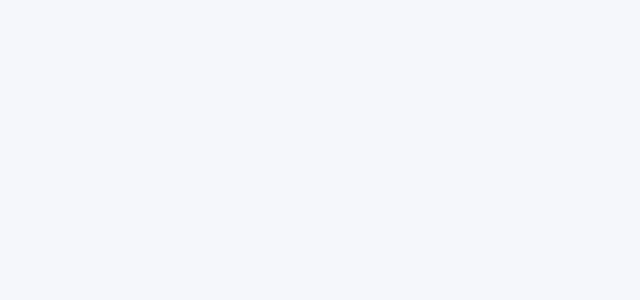
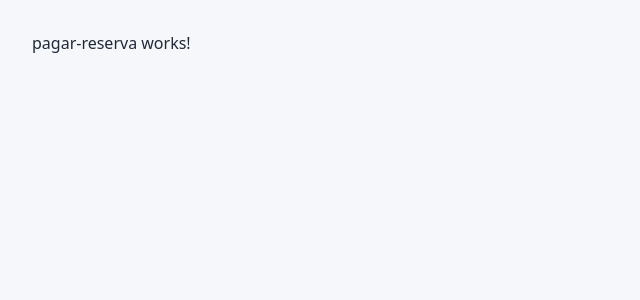
Before and after one commit to EricsonCR/pasajeya, an Angular app in the folder frontend/: page /boletos/1/pago in a window 1280 px wide. Before the commit this address led to /. Shown: the top 300 px of the page, without its empty margins (0-640 px from the left). Built offline with nearby package versions, Linux system fonts and the light colour scheme.

Commit message:
feat: agrega la página y la ruta de pagar reserva

```diff
--- a/frontend/src/app/app.routes.ts
+++ b/frontend/src/app/app.routes.ts
@@ -1,8 +1,10 @@
 import { Routes } from '@angular/router';
 import { BuscarViajes } from './pages/buscar-viajes/buscar-viajes';
 import { ElegirAsiento } from './pages/elegir-asiento/elegir-asiento';
+import { PagarReserva } from './pages/pagar-reserva/pagar-reserva';
 
 export const routes: Routes = [
   { path: '', component: BuscarViajes },
   { path: 'viajes/:id/asientos', component: ElegirAsiento },
+  { path: 'boletos/:id/pago', component: PagarReserva },
 ];
--- /dev/null
+++ b/frontend/src/app/pages/pagar-reserva/pagar-reserva.html
@@ -0,0 +1 @@
+<p>pagar-reserva works!</p>
```
Also changed, not shown: frontend/src/app/pages/pagar-reserva/pagar-reserva.ts (added, +9 -0 lines), frontend/src/app/pages/pagar-reserva/pagar-reserva.scss (added).
